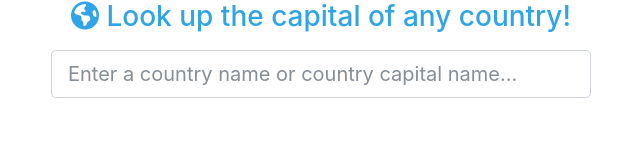
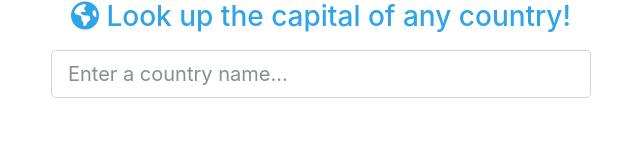
Before and after one commit to dennisoconnell/Capital_Of_Countries_Autofill, a plain HTML site: page index.html in a window 1280 px wide. Shown: the whole page, without its empty margins (319-959 px from the left). Drawn offline with Linux system fonts and the light colour scheme.

Commit message:
cleaned up the placeholder text for the form
cleaned up the placeholder text for the form

```diff
--- a/index.html
+++ b/index.html
@@ -24,8 +24,7 @@
           Look up the capital of any country!
         </h3>
         <div class="form-group">
-          <input type="text" id="search" class="form-control form-control-lg"
-            placeholder="Enter a country name or country capital name..." />
+          <input type="text" id="search" class="form-control form-control-lg" placeholder="Enter a country name..." />
         </div>
         <div id="match-list"></div>
       </div>
--- a/js/main.js
+++ b/js/main.js
@@ -37,3 +37,6 @@ const outputHTML = matches => {
 }
 
 search.addEventListener("input", () => searchCountries(search.value));
+
+
+//https://www.youtube.com/watch?v=1iysNUrI3lw&list=LLDlmzli2AvJco6ZRUKSs1sQ&index=6
```
